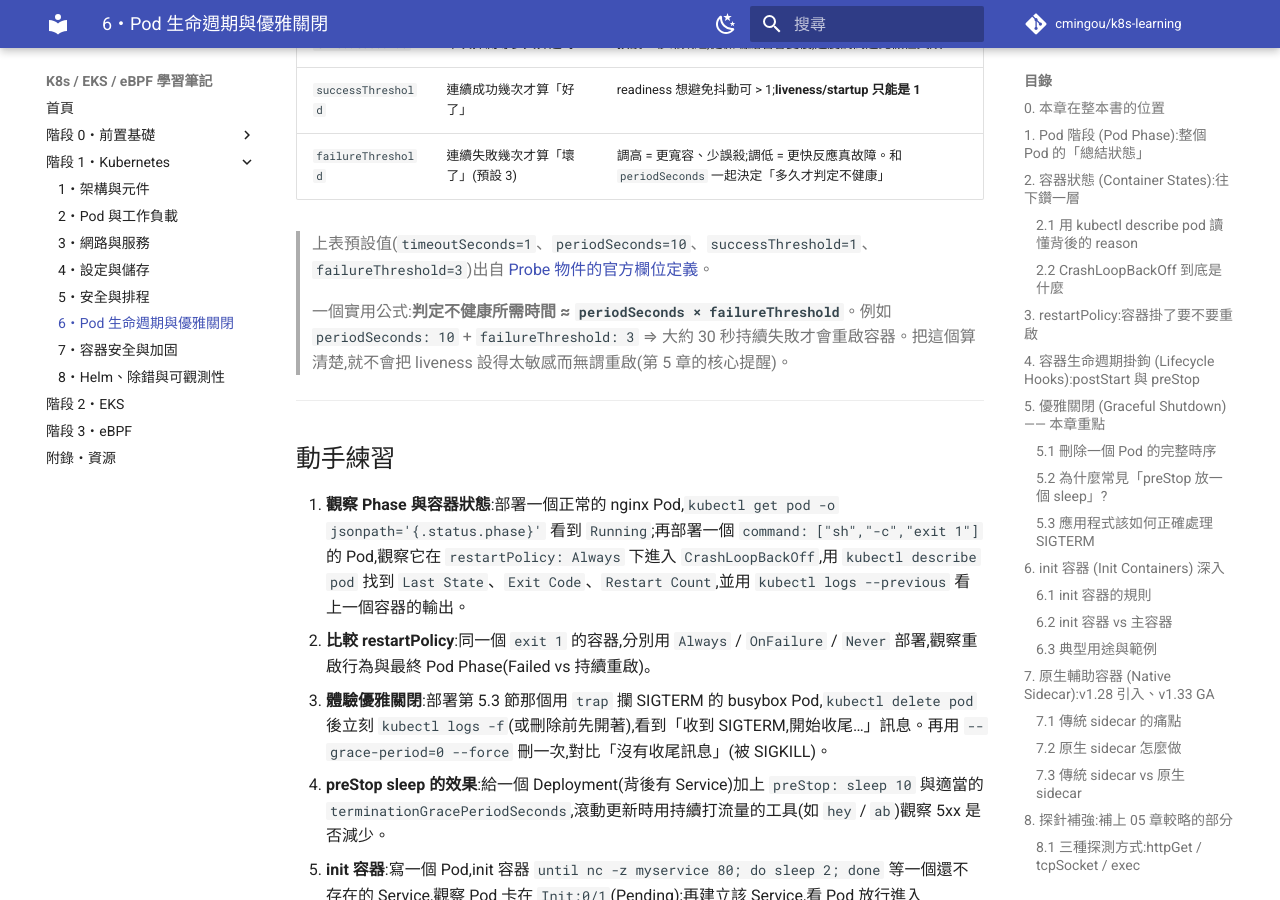
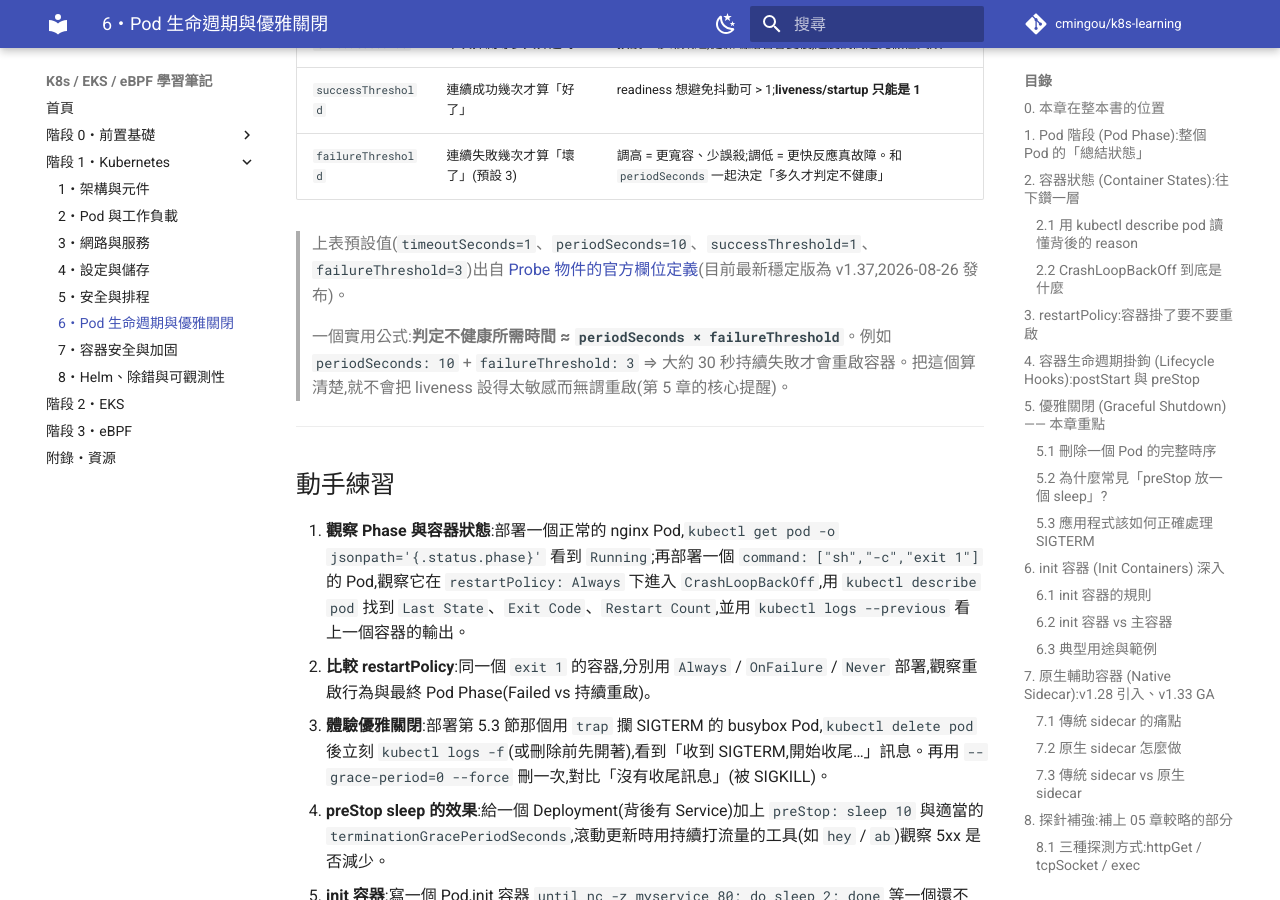
Before and after one commit to cmingou/k8s-learning, an MkDocs documentation site: the page built from docs/01-kubernetes/06-pod-lifecycle.md, in a window 1280 px wide and 900 px high, scrolled down 12930 px. Built offline with MkDocs 1.6.1 and Material for MkDocs 9.7.7, drawn with Linux system fonts in a browser that asks for light colours; comment, search, counter and statistics services are not loaded.

Commit message:
Update Probe defaults citation to v1.37 API reference
The probe defaults table cited the v1.36 generated API reference for
Probe field defaults. Kubernetes v1.37 (released 2026-08-26) is now
the current stable release, so point the citation at the v1.37
reference page instead and note the current stable version inline.

Source: https://kubernetes.io/docs/reference/generated/kubernetes-api/v1.37/#probe-v1-core

```diff
--- a/docs/01-kubernetes/06-pod-lifecycle.md
+++ b/docs/01-kubernetes/06-pod-lifecycle.md
@@ -468,7 +468,7 @@ spec:
 | `successThreshold` | 連續成功幾次才算「好了」 | readiness 想避免抖動可 > 1;**liveness/startup 只能是 1** |
 | `failureThreshold` | 連續失敗幾次才算「壞了」(預設 3) | 調高 = 更寬容、少誤殺;調低 = 更快反應真故障。和 `periodSeconds` 一起決定「多久才判定不健康」 |
 
-> 上表預設值(`timeoutSeconds=1`、`periodSeconds=10`、`successThreshold=1`、`failureThreshold=3`)出自 [Probe 物件的官方欄位定義](https://kubernetes.io/docs/reference/generated/kubernetes-api/v1.36/#probe-v1-core)。
+> 上表預設值(`timeoutSeconds=1`、`periodSeconds=10`、`successThreshold=1`、`failureThreshold=3`)出自 [Probe 物件的官方欄位定義](https://kubernetes.io/docs/reference/generated/kubernetes-api/v1.37/#probe-v1-core)(目前最新穩定版為 v1.37,2026-08-26 發布)。
 
 > 一個實用公式:**判定不健康所需時間 ≈ `periodSeconds × failureThreshold`**。例如 `periodSeconds: 10` + `failureThreshold: 3` ⇒ 大約 30 秒持續失敗才會重啟容器。把這個算清楚,就不會把 liveness 設得太敏感而無謂重啟(第 5 章的核心提醒)。
 
```
